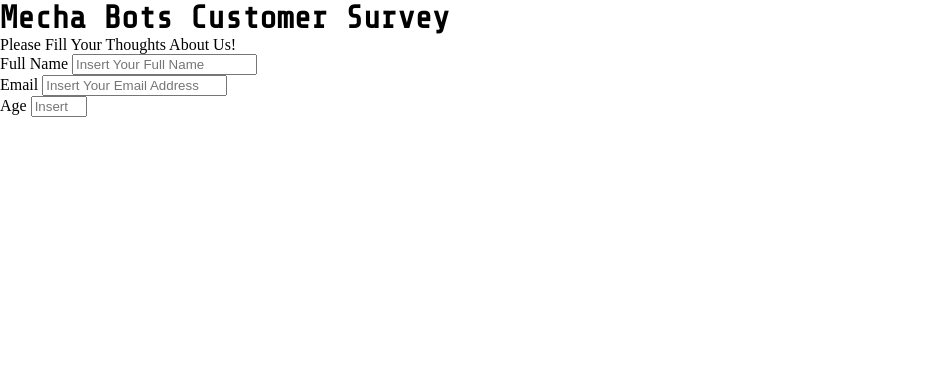
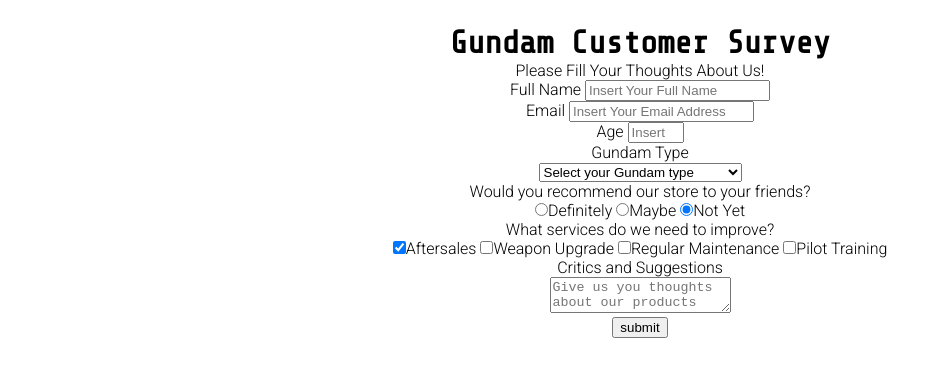
Before and after one commit to TahoeBoelat/2023-freecodecamp-survey-form, a plain HTML site: page index.html in a window 1280 px wide. Shown: the whole page, without its empty margins (0-950 px from the left). Drawn offline with nearby package versions, Linux system fonts and the light colour scheme.

Commit message:
Finished the HTML

```diff
--- a/index.html
+++ b/index.html
@@ -5,13 +5,13 @@
     <meta http-equiv="X-UA-Compatible" content="IE=edge">
     <meta name="viewport" content="width=device-width, initial-scale=1.0">
     <link rel="stylesheet" href="/style.css">
-    <title>Mecha Bots Customer Survey</title>
+    <title>Gundam Customer Survey</title>
 </head>
 <body>
     <div class="container">
         <header class="header">
-            <h1 id="title" class="form-title">Mecha Bots Customer Survey</h1>
-            <p id="description" form-description>Please Fill Your Thoughts About Us!</p>
+            <h1 id="title" class="form-title">Gundam Customer Survey</h1>
+            <p id="description" class="form-second-title">Please Fill Your Thoughts About Us!</p>
         </header>
         <form action="#" id="survey-form">
             <div class="label-group">
@@ -29,6 +29,50 @@
                     <input type="number" name="number" id="number" min="10" max="99" required placeholder="Insert Your Age" class="form-input">
                 </label>
             </div>
+            <div class="label-group">
+                <p class="form-second-title">Gundam Type</p>
+                <select name="gundam-type" id="dropdown" class="form-input">
+                    <option disabled selected>Select your Gundam type</option>
+                    <option value="v-gundam">RX-93 v Gundam </option>
+                    <option value="gundam-nt">RX-78NT-1 Gundam NT-1</option>
+                    <option value="gundam-barbatos">ASW -G-08 Gundam Barbatos</option>
+                    <option value="other">Other Gundam</option>
+                </select>
+            </div>
+            <div class="label-group">
+                <p class="form-second-title">Would you recommend our store to your friends?</p>
+                <label for="user-recomendation">
+                    <input type="radio" name="user-recomendation" class="input-radio" checked value="definitely">Definitely
+                </label>
+                <label for="user-recomendation">
+                    <input type="radio" name="user-recomendation" class="input-radio" checked value="maybe">Maybe
+                </label>
+                <label for="user-recomendation">
+                    <input type="radio" name="user-recomendation" class="input-radio" checked value="not-yet">Not Yet
+                </label>
+            </div>
+            <div class="label-group">
+                <p class="form-second-title">What services do we need to improve?</p>
+                <label for="improved-services">
+                    <input type="checkbox" name="improved-services" class="input-checkbox" checked value="Aftersales">Aftersales
+                </label>
+                <label for="improved-services">
+                    <input type="checkbox" name="improved-services" class="input-checkbox" value="weapon-upgrade">Weapon Upgrade
+                </label>
+                <label for="improved-services">
+                    <input type="checkbox" name="improved-services" class="input-checkbox" value="regular-maintenance">Regular Maintenance
+                </label>
+                <label for="improved-services">
+                    <input type="checkbox" name="improved-services" class="input-checkbox" value="pilot-training">Pilot Training
+                </label>
+            </div>
+            <div class="label-group">
+                <p class="form-second-title">Critics and Suggestions</p>
+                <textarea name="critics-and-suggestions" id="comment" class="textbox" placeholder="Give us you thoughts about our products and services"></textarea>
+            </div>
+            <div class="label-group">
+                <input type="submit" value="submit" id="submit">
+            </div>
         </form>
     </div>
 </body>
--- a/style.css
+++ b/style.css
@@ -3,8 +3,23 @@
 * {
     margin: 0 auto;
 }
-/* Container */
-/* Header */
 .form-title {
     font-family: 'Share Tech Mono', sans-serif;
 }
+.form-second-title, body{
+    font-family: 'Roboto', sans-serif;
+}
+/* Container */
+.container {
+    display: flex;
+    flex-direction: column;
+    text-align: center;
+    margin-top: 25px;
+}
+/* Header */
+/* Form section */
+.survey-forml {
+    display: flex;
+    flex-direction: column;
+    padding-bottom: 25px;
+}
```
